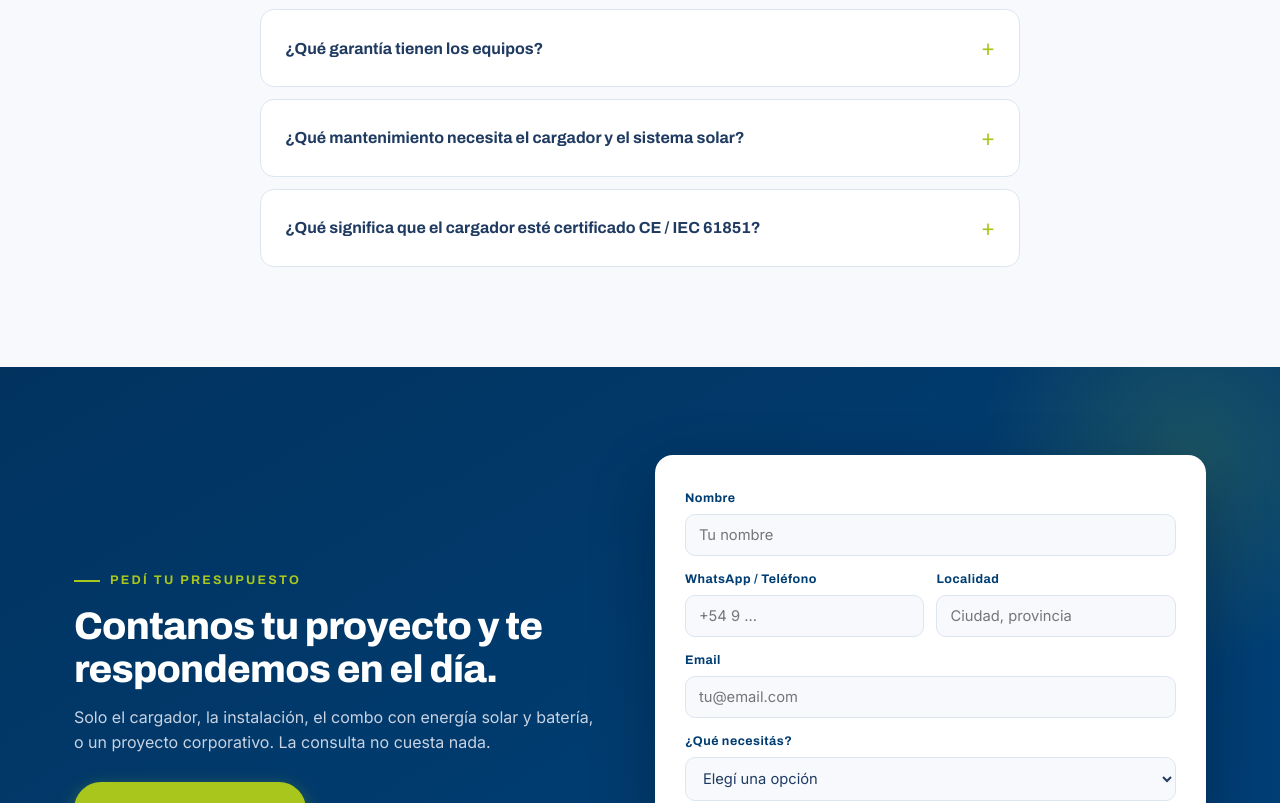
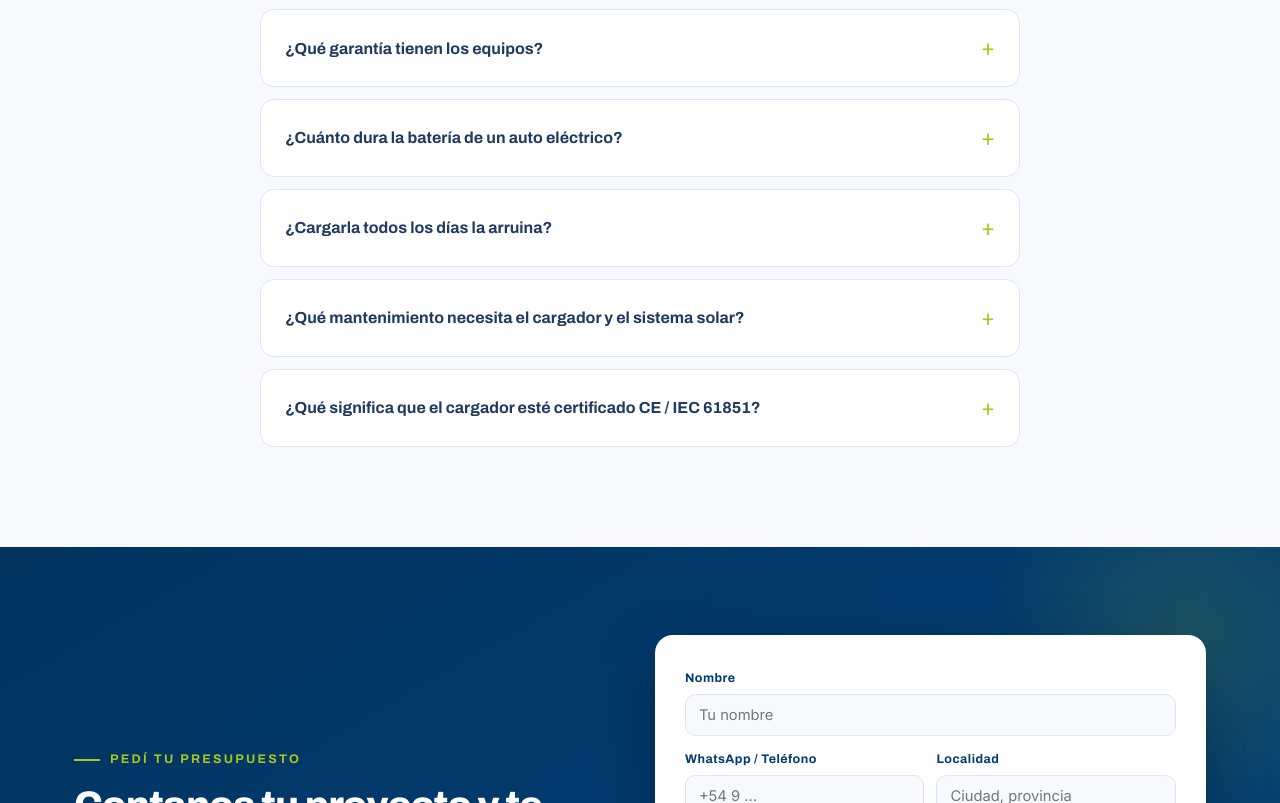
Before and after one commit to Febecos/Febocar, a website: page index-alternativa.html in a window 1280 px wide. Shown: the part 11197-12000 px from the top of the page. Drawn offline with Linux system fonts and the light colour scheme.

Commit message:
FAQ: agregar vida util de la bateria y efecto de la carga diaria

```diff
--- a/index-alternativa.html
+++ b/index-alternativa.html
@@ -733,6 +733,8 @@ footer{background:var(--noche);color:#93A3BC;padding:70px 0 0}
       <details class="faq-item"><summary>¿Sirve para cualquier auto eléctrico o híbrido enchufable?</summary><div class="resp">Sí. El mercado argentino de eléctricos e híbridos enchufables está dominado por modelos que cargan por conector Tipo 2 (como los BYD Dolphin Mini, Yuan Pro, Song Pro DM-i y Atto 2 DM-i) — el mismo estándar que usan nuestros cargadores.</div></details>
       <details class="faq-item"><summary>¿Qué pasa si en el futuro cambio de auto?</summary><div class="resp">Ningún problema: al ser conector Tipo 2 (el estándar), el cargador te sirve igual con el auto que sea.</div></details>
       <details class="faq-item"><summary>¿Qué garantía tienen los equipos?</summary><div class="resp">Todos los equipos tienen garantía escrita del fabricante y nosotros garantizamos la instalación. Además el soporte postventa lo hace el mismo equipo que instaló tu sistema.</div></details>
+      <details class="faq-item"><summary>¿Cuánto dura la batería de un auto eléctrico?</summary><div class="resp">Mucho más de lo que se cree. Los modelos que hoy llegan a Argentina (BYD Dolphin Mini, Yuan Pro, Song Pro) usan batería Blade de litio-ferrofosfato (LFP), diseñada para unos 3.000 ciclos completos de carga — equivalente teórico a más de 1.000.000 km. Los primeros autos en circulación muestran apenas 3-5% de degradación a los 100.000 km. En Argentina vienen con garantía de 8 años o 150.000 km sobre batería y motor.</div></details>
+      <details class="faq-item"><summary>¿Cargarla todos los días la arruina?</summary><div class="resp">Al revés: cargar seguido con descargas superficiales (por ejemplo del 80% al 30%) es mucho mejor para la batería que dejarla llegar a 0% y cargarla a fondo. El sistema de gestión de batería (BMS) del auto ya limita la carga real usable para cuidarla automáticamente — vos solo enchufalo cuando llegues.</div></details>
       <details class="faq-item"><summary>¿Qué mantenimiento necesita el cargador y el sistema solar?</summary><div class="resp">Muy poco. El cargador no requiere mantenimiento. Los paneles solo piden limpieza ocasional.</div></details>
       <details class="faq-item"><summary>¿Qué significa que el cargador esté certificado CE / IEC 61851?</summary><div class="resp">La marca CE indica que el equipo cumple las normas de seguridad y compatibilidad electromagnética de la Unión Europea. La norma IEC 61851 es el estándar internacional específico para sistemas de carga de vehículos eléctricos: define los modos de carga, la comunicación entre el cargador y el auto, y las protecciones eléctricas obligatorias. En la práctica, un cargador certificado bajo estas normas garantiza que la carga es segura para las personas, para tu instalación eléctrica y para el auto.</div></details>
     </div>
```
Also changed, not shown: index.html (+2 -0 lines).
